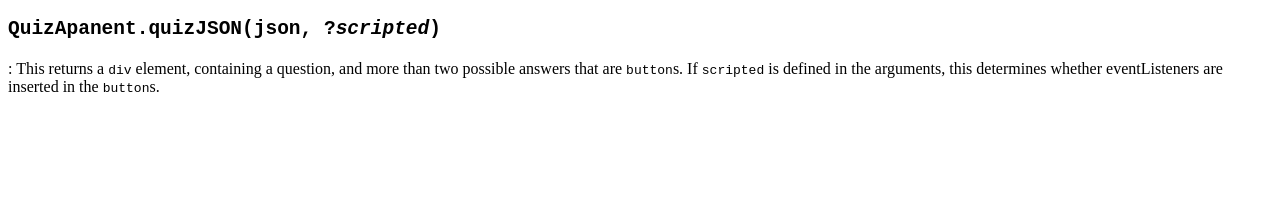
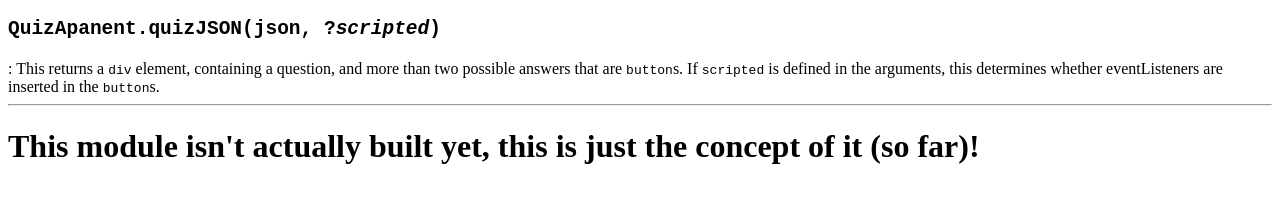
Before and after one commit to apanentgithub2024/musical-rotary-phone, a plain HTML site: page quiz/index.html in a window 1280 px wide. Shown: the part 86-288 px from the top of the page. Drawn offline with Linux system fonts and the light colour scheme.

Commit message:
Update index.html

```diff
--- a/quiz/index.html
+++ b/quiz/index.html
@@ -2,3 +2,5 @@
 Quis.js is a module made in 3/29/2024, where the author you should credit is for your concern, <b>Bradley Stasulis-Barnes</b>. Hereby declared, the methods are:
 <h2><code>QuizApanent.quizJSON(json, ?<i>scripted</i>)</code></h2>:
 This returns a <code>div</code> element, containing a question, and more than two possible answers that are <code>button</code>s. If <code>scripted</code> is defined in the arguments, this determines whether eventListeners are inserted in the <code>button</code>s.
+<hr>
+<h1>This module isn't actually built yet, this is just the concept of it (so far)!</h1>
```
